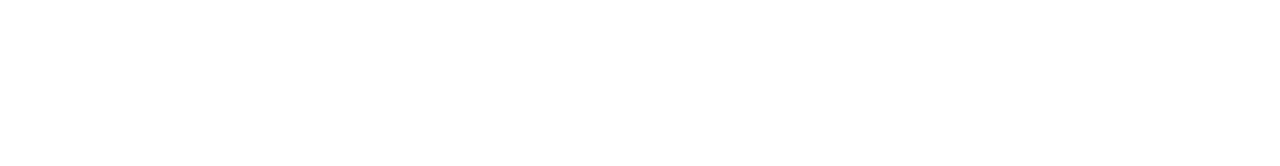
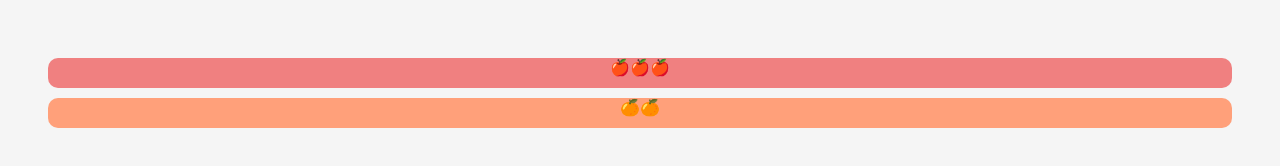
Before and after one commit to RomanNazzetta/Password-Generator, a plain HTML site: page index.html in a window 1280 px wide. Drawn offline with Linux system fonts and the light colour scheme.

Commit message:
sorting fruits

```diff
--- /dev/null
+++ b/index.css
@@ -0,0 +1,18 @@
+body {
+    padding: 40px;
+    background: whitesmoke;
+    text-align: center;
+}
+
+#apple-shelf {
+    background: lightcoral;
+    border-radius: 10px;
+    height: 30px;
+    margin: 10px 0;
+}
+
+#orange-shelf {
+    background: lightsalmon;
+    border-radius: 10px;
+    height: 30px;
+}
--- a/index.html
+++ b/index.html
@@ -4,9 +4,12 @@
     <meta charset="UTF-8">
     <meta http-equiv="X-UA-Compatible" content="IE=edge">
     <meta name="viewport" content="width=device-width, initial-scale=1.0">
+    <link rel="stylesheet" href="/index.css">
     <title>Password Generator</title>
 </head>
 <body>
+    <div id="apple-shelf"></div>
+    <div id="orange-shelf"></div>
     <script src="/index.js"></script>
     <script src="/test.js"></script>
 </body>
--- a/test.js
+++ b/test.js
@@ -54,10 +54,28 @@
 
 //ROCK PAPER SCISSOR
 
-let hands = ["rock", "paper","scissor"]
+// let hands = ["rock", "paper","scissor"]
 
-function getHand(){
-    let randomIndex = Math.floor( Math.random() * 3)
-    return hands[randomIndex]
+// function getHand(){
+//     let randomIndex = Math.floor( Math.random() * 3)
+//     return hands[randomIndex]
+// }
+// console.log(getHand())
+
+//SORTING FRUITS
+
+let fruit = ["🍎", "🍊", "🍎", "🍎", "🍊"]
+let appleShelf = document.getElementById("apple-shelf")
+let orangeShelf = document.getElementById("orange-shelf")
+
+function sortFruit(){
+    for (let i = 0; i< fruit.length; i++){
+        if (fruit[i] === "🍎"){
+            appleShelf.textContent += "🍎"
+        } else if (fruit[i] === "🍊" ){
+            orangeShelf.textContent += "🍊"
+        }
+    }
 }
-console.log(getHand())
+
+sortFruit()
```
